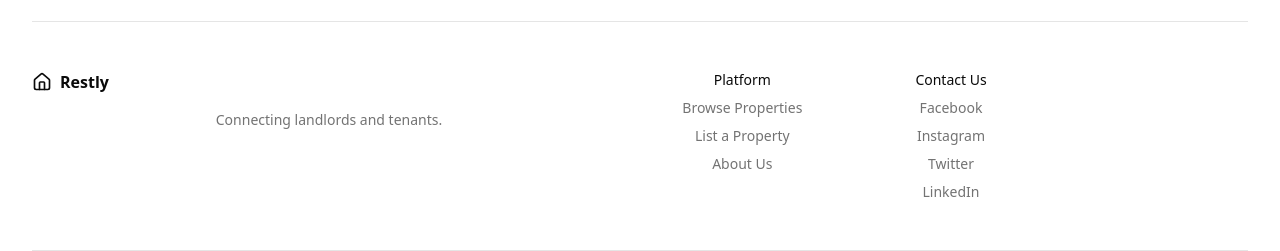
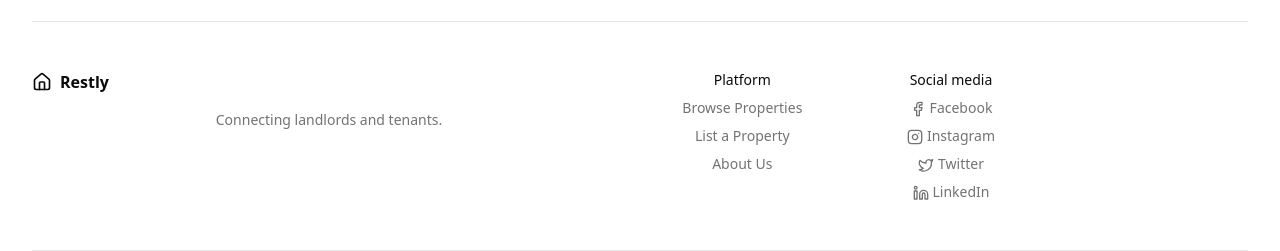
Before and after one commit to whoIsImai/Restly, a React (Vite) app: page / in a window 1280 px wide. Shown: the part 1561-1812 px from the top of the page. Built offline with nearby package versions, Linux system fonts and the light colour scheme.

Commit message:
added fonts

```diff
--- a/src/components/footer.tsx
+++ b/src/components/footer.tsx
@@ -1,4 +1,4 @@
-import { Home } from "lucide-react"
+import { Facebook, Home, Instagram, Twitter, Linkedin } from "lucide-react"
 import {Link} from 'react-router-dom'
 
 export default function Footer() {
@@ -37,25 +37,29 @@ export default function Footer() {
               </ul>
             </div>
             <div className="space-y-2">
-              <h3 className="text-sm font-medium">Contact Us</h3>
+              <h3 className="text-sm font-medium">Social media</h3>
               <ul className="space-y-2 text-sm">
                 <li>
                   <Link to="#" className="text-muted-foreground hover:underline">
+                    <Facebook className="inline w-4 h-4 mr-1" />
                     Facebook
                   </Link>
                 </li>
                 <li>
                   <Link to="#" className="text-muted-foreground hover:underline">
+                    <Instagram className="inline w-4 h-4 mr-1" />
                     Instagram
                   </Link>
                 </li>
                 <li>
                   <Link to="#" className="text-muted-foreground hover:underline">
+                    <Twitter className="inline w-4 h-4 mr-1" />
                     Twitter
                   </Link>
                 </li>
                 <li>
                   <Link to="#" className="text-muted-foreground hover:underline">
+                    <Linkedin className="inline w-4 h-4 mr-1" />
                     LinkedIn
                   </Link>
                 </li>
```
